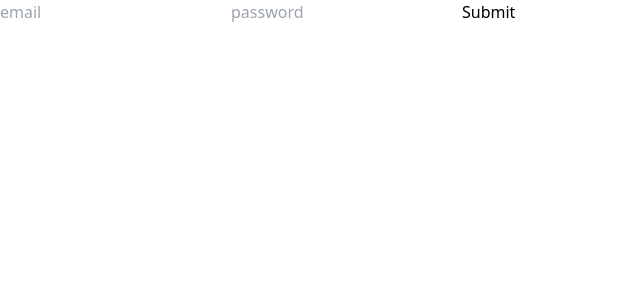
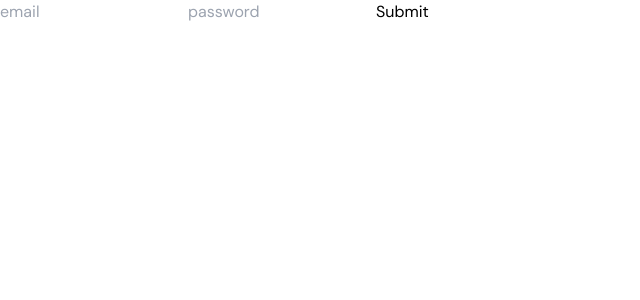
Before and after one commit to rctn04-team01-fp2/fp02-ecommerce, a React (Create React App) app: page / in a window 1280 px wide. Shown: the top 300 px of the page, without its empty margins (0-640 px from the left). Built offline with nearby package versions, Linux system fonts and the light colour scheme.

Commit message:
update config

```diff
--- a/tailwind.config.js
+++ b/tailwind.config.js
@@ -48,8 +48,6 @@ module.exports = {
       baseWhite: '#FFFFFF',
 
       dividerBlack: '#1A1A1A',
-      dividerGrey: '#CCCCCC',
-
       overlayDark: '#B0AFAF80',
       overlayLight: '#FFFFFF80',
 
@@ -57,6 +55,7 @@ module.exports = {
       buttonBgDisabled: '#CEC5FC',
 
       lilac: '#DAD9F9',
+      purple: '6C63FF',
       shadowPurple: '#6c63ff40',
     },
     spacing: {
@@ -68,7 +67,9 @@ module.exports = {
       32: '32px',
       64: '64px',
     },
-    fontFamily: ['DM Sans', 'Poppins', 'sans-serif'],
+    fontFamily: {
+      sans: ['DM Sans', 'Poppins', 'sans-serif'],
+    },
   },
   plugins: [],
 };
```
